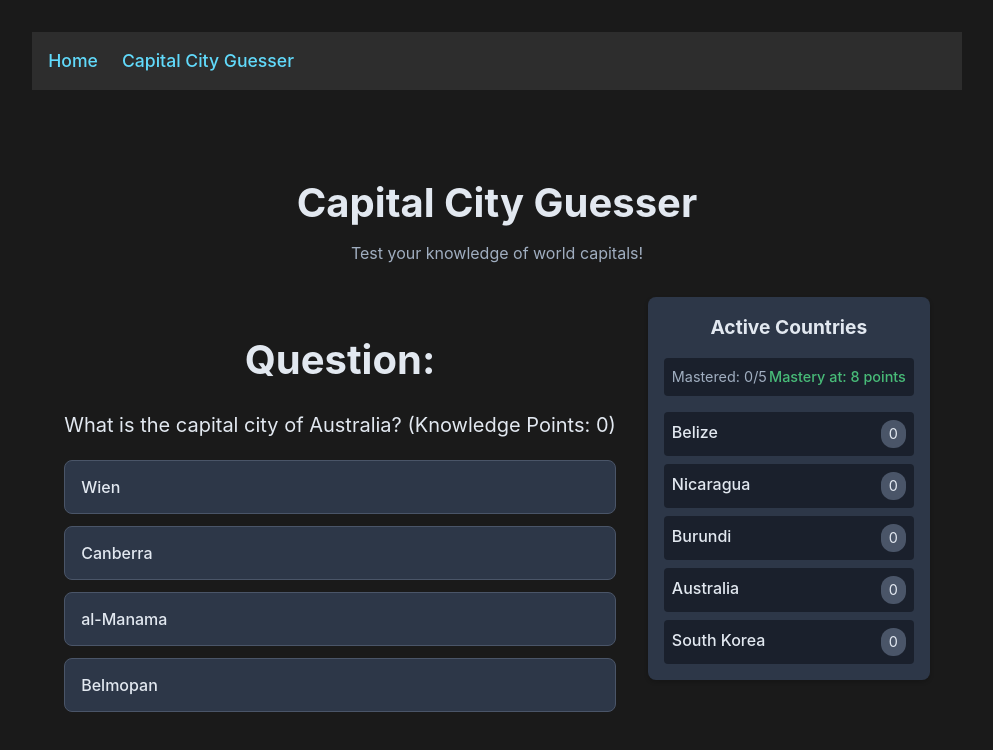
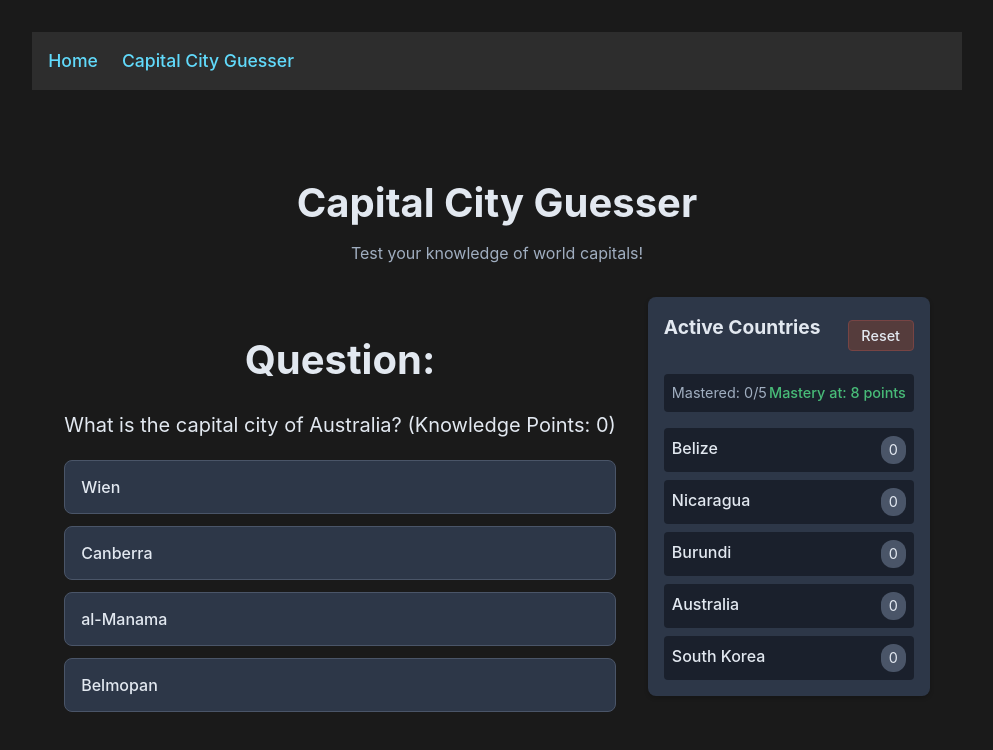
Before and after one commit to 8o8inCodes/geo-trainer, a React (Vite) app: page /capital-city-guesser in a window 1280 px wide. Shown: the top 750 px of the page, without its empty margins (143-1136 px from the left). Built offline with nearby package versions, Linux system fonts and the light colour scheme.

Commit message:
Add reset button

```diff
--- a/src/components/CountryProgress.module.css
+++ b/src/components/CountryProgress.module.css
@@ -4,6 +4,7 @@
   padding: 1rem;
   box-shadow: 0 2px 4px rgba(0, 0, 0, 0.2);
   min-width: 250px;
+  position: relative;
 }
 
 .title {
@@ -111,3 +112,84 @@
     transform: translateY(-50%) translateX(0);
   }
 }
+
+.header {
+  display: flex;
+  justify-content: space-between;
+  align-items: center;
+  margin-bottom: 1rem;
+}
+
+.resetButton {
+  padding: 0.4rem 0.8rem;
+  font-size: 0.9rem;
+  background-color: #553c3c;
+  color: #e2e8f0;
+  border: 1px solid #744;
+  border-radius: 4px;
+  cursor: pointer;
+  transition: all 0.2s ease;
+}
+
+.resetButton:hover {
+  background-color: #744;
+  border-color: #955;
+}
+
+.confirmation {
+  position: absolute;
+  top: 3rem;
+  left: 0;
+  right: 0;
+  margin: 1rem;
+  padding: 1rem;
+  background-color: #1a202c;
+  border-radius: 4px;
+  border: 1px solid #553c3c;
+  box-shadow: 0 4px 6px rgba(0, 0, 0, 0.3);
+  animation: slideIn 0.2s ease;
+  z-index: 2;
+}
+
+.confirmation p {
+  margin: 0 0 1rem 0;
+  color: #e2e8f0;
+  font-size: 0.9rem;
+}
+
+.confirmButtons {
+  display: flex;
+  gap: 0.5rem;
+  justify-content: flex-end;
+}
+
+.confirmButton {
+  background-color: #553c3c;
+}
+
+.cancelButton {
+  padding: 0.4rem 0.8rem;
+  font-size: 0.9rem;
+  background-color: #2d3748;
+  color: #e2e8f0;
+  border: 1px solid #4a5568;
+  border-radius: 4px;
+  cursor: pointer;
+  transition: all 0.2s ease;
+}
+
+.cancelButton:hover {
+  background-color: #4a5568;
+  border-color: #718096;
+}
+
+@keyframes slideIn {
+  from {
+    opacity: 0;
+    transform: translateY(-10px);
+  }
+  to {
+    opacity: 1;
+    transform: translateY(0);
+  }
+}
--- a/src/components/CountryProgress.tsx
+++ b/src/components/CountryProgress.tsx
@@ -7,13 +7,15 @@ interface CountryProgressProps {
     country: string;
     points: number;
   }>;
+  onReset: () => void;
 }
 
 const HIGH_KNOWLEDGE_THRESHOLD = 8;
 
-const CountryProgress = ({ countries }: CountryProgressProps) => {
+const CountryProgress = ({ countries, onReset }: CountryProgressProps) => {
   const [isAPressed, setIsAPressed] = useState(false);
   const [hoveredCountry, setHoveredCountry] = useState<string | null>(null);
+  const [showConfirmation, setShowConfirmation] = useState(false);
 
   useEffect(() => {
     const handleKeyDown = (e: KeyboardEvent) => {
@@ -41,12 +43,49 @@ const CountryProgress = ({ countries }: CountryProgressProps) => {
     return countriesData.find(c => c.country === country)?.city;
   };
 
+  const handleReset = () => {
+    setShowConfirmation(true);
+  };
+
+  const confirmReset = () => {
+    onReset();
+    setShowConfirmation(false);
+  };
+
   const sortedCountries = [...countries].sort((a, b) => b.points - a.points);
   const masteredCount = countries.filter(c => c.points >= HIGH_KNOWLEDGE_THRESHOLD).length;
 
   return (
     <div className={styles.container}>
-      <h2 className={styles.title}>Active Countries</h2>
+      <div className={styles.header}>
+        <h2 className={styles.title}>Active Countries</h2>
+        <button
+          onClick={handleReset}
+          className={styles.resetButton}
+          title="Reset all progress"
+        >
+          Reset
+        </button>
+      </div>
+      {showConfirmation && (
+        <div className={styles.confirmation}>
+          <p>Are you sure you want to reset all progress?</p>
+          <div className={styles.confirmButtons}>
+            <button
+              onClick={confirmReset}
+              className={`${styles.resetButton} ${styles.confirmButton}`}
+            >
+              Yes, reset
+            </button>
+            <button
+              onClick={() => setShowConfirmation(false)}
+              className={styles.cancelButton}
+            >
+              Cancel
+            </button>
+          </div>
+        </div>
+      )}
       <div className={styles.summary}>
         <span>Mastered: {masteredCount}/{countries.length}</span>
         <span className={styles.threshold}>Mastery at: {HIGH_KNOWLEDGE_THRESHOLD} points</span>
--- a/src/hooks/useCapitalCityGame.ts
+++ b/src/hooks/useCapitalCityGame.ts
@@ -237,6 +237,19 @@ export const useCapitalCityGame = () => {
     })).sort((a, b) => b.points - a.points);
   }, [activeCountries, progress]);
 
+  const resetProgress = useCallback(() => {
+    setProgress([]);
+    const initialCountries = shuffleArray(validCountries).slice(0, INITIAL_COUNTRIES_COUNT);
+    setActiveCountries(initialCountries);
+    setRecentlyAskedCountries([]);
+    generateNewQuestion();
+
+    toast.success('Progress reset successfully', {
+      duration: 3000,
+      position: 'bottom-center'
+    });
+  }, [generateNewQuestion]);
+
   return {
     question: currentQuestion?.question,
     options: currentQuestion?.options,
@@ -247,6 +260,7 @@ export const useCapitalCityGame = () => {
     progress,
     activeCountriesCount: activeCountries.length,
     currentCountryPoints: getCurrentCountryPoints(),
+    resetProgress,
     activeCountries: getActiveCountriesProgress()
   };
 };
--- a/src/pages/CapitalCityGuesser.tsx
+++ b/src/pages/CapitalCityGuesser.tsx
@@ -13,7 +13,8 @@ const CapitalCityGuesser = () => {
     correctAnswer,
     selectedAnswer,
     currentCountryPoints,
-    activeCountries
+    activeCountries,
+    resetProgress
   } = useCapitalCityGame();
 
   const [isSPressed, setIsSPressed] = useState(false);
@@ -76,7 +77,7 @@ const CapitalCityGuesser = () => {
             ))}
           </div>
         </Card>
-        <CountryProgress countries={activeCountries} />
+        <CountryProgress countries={activeCountries} onReset={resetProgress} />
       </div>
     </div>
   )
```
